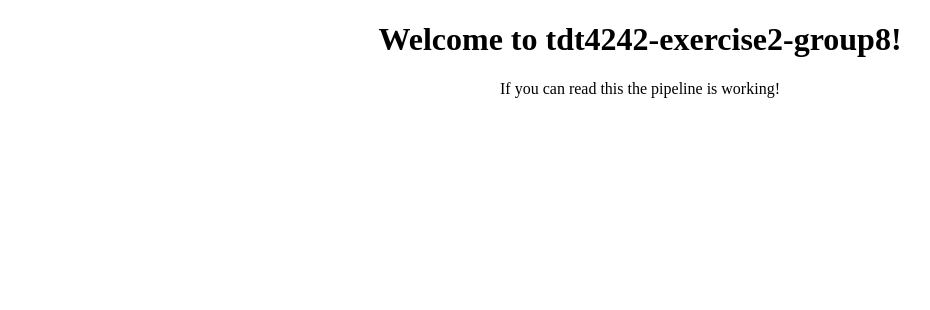
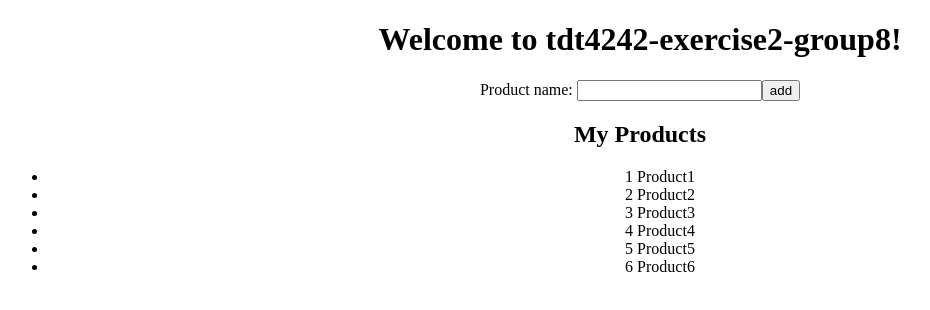
Before and after one commit to KoseCosa/tdt4242-exercise2-group8, an Angular app: page / in a window 1280 px wide. Shown: the top 310 px of the page, without its empty margins (0-930 px from the left). Built offline with nearby package versions, Linux system fonts and the light colour scheme.

Commit message:
Added functionality to add product

```diff
--- /dev/null
+++ b/src/app/admin-add-product/admin-add-product.component.html
@@ -0,0 +1,27 @@
+<div>
+  <label>Product name:
+    <input #productName />
+  </label>
+  <!-- (click) passes input value to add() and then clears the input -->
+  <button (click)="add(productName.value); productName.value=''">
+    add
+  </button>
+</div>
+
+
+<h2>My Products</h2>
+<ul class="products">
+  <li *ngFor="let product of products" (click)="onSelect(product)">
+    <span class="badge">{{product.id}}</span> {{product.name}}
+  </li>
+</ul>
+
+<div *ngIf="selectedProduct">
+  <h2>{{ selectedProduct.name | uppercase }} Details</h2>
+  <div><span>id: </span>{{selectedProduct.id}}</div>
+  <div>
+    <label>name:
+      <input [(ngModel)]="selectedProduct.name" placeholder="name">
+    </label>
+  </div>
+</div>
--- /dev/null
+++ b/src/app/admin-add-product/admin-add-product.component.ts
@@ -0,0 +1,35 @@
+import { Component, OnInit } from '@angular/core';
+import { Product } from '../product';
+import { PRODUCTS } from '../mock-products';
+
+@Component({
+  selector: 'app-admin-add-product',
+  templateUrl: './admin-add-product.component.html',
+  styleUrls: ['./admin-add-product.component.css']
+})
+export class AdminAddProductComponent implements OnInit {
+
+  constructor() { }
+
+  ngOnInit() {
+  }
+
+  selectedProduct: Product;
+
+  onSelect(product: Product): void {
+    this.selectedProduct = product;
+  }
+
+  add(productName: String) : void {
+    this.products.push({id:this.products.length+1,name:productName});
+  }
+
+  products: Product[] = [
+    { id: 1, name: 'Product1' },
+    { id: 2, name: 'Product2' },
+    { id: 3, name: 'Product3' },
+    { id: 4, name: 'Product4' },
+    { id: 5, name: 'Product5' },
+    { id: 6, name: 'Product6' },
+  ];
+}
--- a/src/app/app.component.html
+++ b/src/app/app.component.html
@@ -3,5 +3,5 @@
   <h1>
     Welcome to {{ title }}!
   </h1>
-  <p>If you can read this the pipeline is working!</p>
+  <app-admin-add-product></app-admin-add-product>
 </div>
--- /dev/null
+++ b/src/product.ts
@@ -0,0 +1,4 @@
+export class Product {
+  id: number;
+  name: string;
+}
```
Also changed, not shown: src/app/app.module.ts (+6 -2 lines), src/app/admin-add-product/admin-add-product.component.css (added), 1 other file (tests, documents, lock files or other folders).
